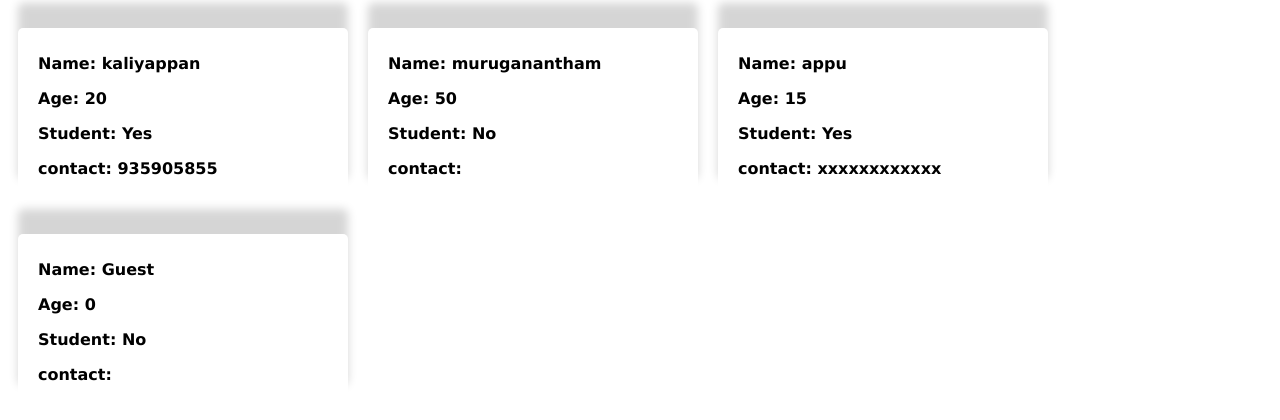
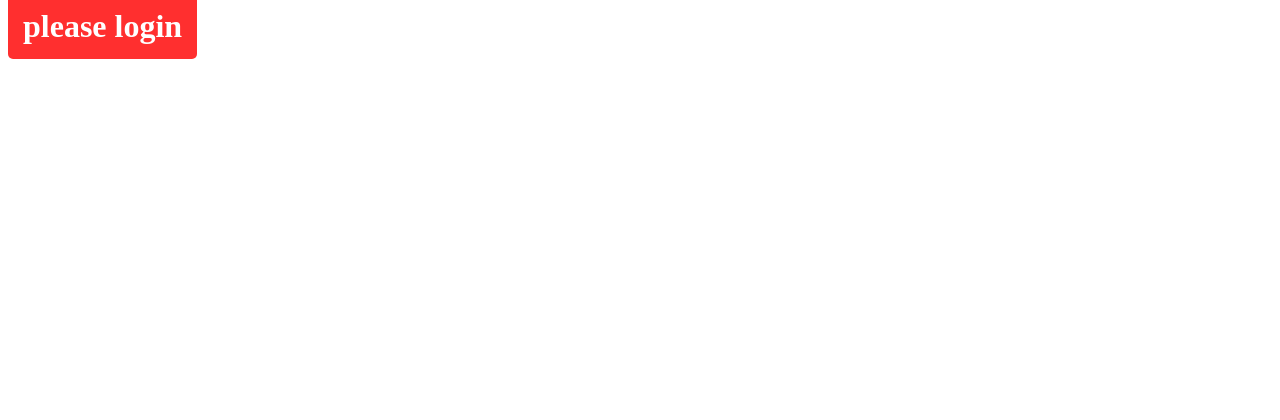
Before and after one commit to Kaliyappan1/React-app-CRA-jsx, a React (Vite) app: page / in a window 1280 px wide. Shown: the top 420 px of the page. Built offline with nearby package versions, Linux system fonts and the light colour scheme.

Commit message:
basic verification using props and if condition

```diff
--- a/src/App.jsx
+++ b/src/App.jsx
@@ -1,13 +1,6 @@
-import Student from './student'
+import LoginGreetings from "./LoginGreetings";
 function App() {
-  return (
-    <>
-      <Student name= "kaliyappan" age={20} student={true} contact={935905855}/>
-      <Student name= "muruganantham" age={50} student={false}/>
-      <Student name= "appu" age={15} student={true} contact="xxxxxxxxxxxx"/>
-      <Student/>
-    </>
-  );
+  return <LoginGreetings Login={false} username="kaliyappan"/>
 }
 
 export default App;
--- /dev/null
+++ b/src/LoginGreetings.jsx
@@ -0,0 +1,10 @@
+function LoginGreetings(props) {
+    if(props.Login){
+        return <h1 className="Login">welcome to {props.username}</h1>
+    }
+    else {
+     return   <h1 className="error">please login</h1>
+}
+    }
+
+export default LoginGreetings;
--- a/src/index.css
+++ b/src/index.css
@@ -1,14 +1,14 @@
-.student{
-    margin: 10px;
-    box-shadow: -0px -25px 10px rgba(0, 0, 0, 0.164);
-    margin-top: 20px;
-    border: 1px solid #8f8f8f62;
+.Login{
+    background-color: greenyellow;
+    display: inline;
+    padding: 15px;
     border-radius: 5px;
-    padding: 10px;
-    padding-left: 20px;
-    border: none;
-    font-weight: bold;
-    font-family: Verdana, Geneva, Tahoma, sans-serif;
-    min-width: 300px;
-    display: inline-block;
+
 }
+.error{
+    background-color: rgb(255, 47, 47);
+    color: white;
+    display: inline;
+    padding: 15px;
+    border-radius: 5px;
+}
--- a/src/student.jsx
+++ /dev/null
@@ -1,28 +0,0 @@
-import PropTypes from 'prop-types'
-
-function Student(Props) {
-    return (
-        <div className="student">
-            <p>Name: {Props.name}</p>
-            <p>Age: {Props.age}</p>
-            <p>Student: {Props.student ? 'Yes': 'No'}</p>
-            <p>contact: {Props.contact}</p>
-        </div>
-    )
-}
-Student.PropTypes = {
-    name: PropTypes.string,
-    age: PropTypes.number,
-    student: PropTypes.bool,
-    contact: PropTypes.number
-};
-Student.defaultProps = {
-    name: "Guest",
-    age: 0,
-    student: false,
-    contact: false,
-
-}
-
-
-export default Student
```
